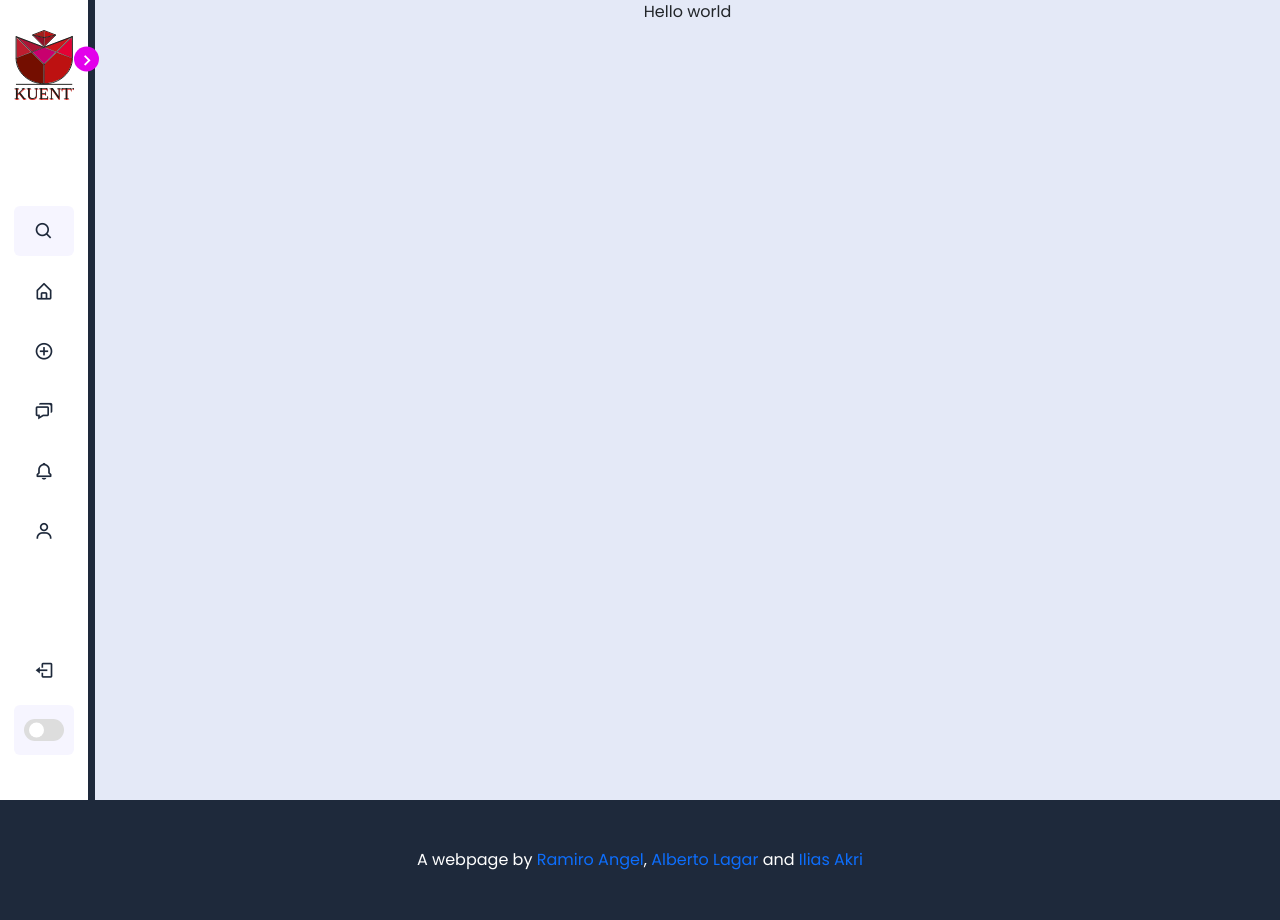
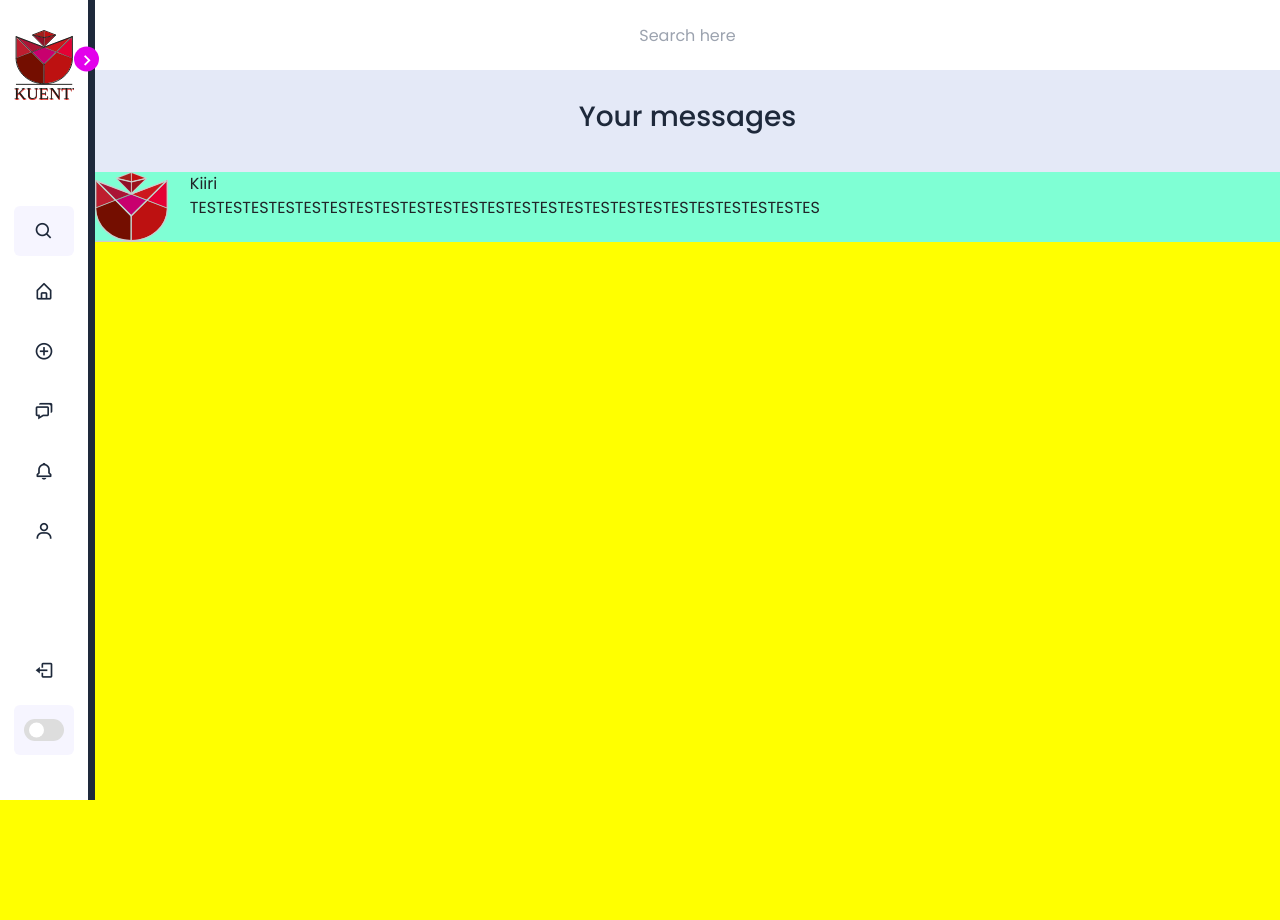
Before and after one commit to kiirisz/tfg, a PHP site: page /front-end/pages/messages.php in a window 1280 px wide. After the commit the page ends 800 px from the top, so only its background shows below. Run offline with PHP 8.4, Linux system fonts and the light colour scheme; some libraries are stand-ins or nearby versions.

Commit message:
small changes, working on messages

```diff
--- a/back-end/actions/messageController.php
+++ b/back-end/actions/messageController.php
@@ -1,2 +1,40 @@
 <?php
-include("../../back-end/db/db.php");
+$conexion = MySQLi_connect(
+    "localhost", //Server host name
+    "root", //Database username
+    "", //Database password
+    "Instagram" //Database name
+);
+//Check connection
+if (MySQLi_connect_errno()) {
+    echo "Failed to connect to MySQL: " . MySQLi_connect_error();
+}
+
+/**********/
+
+//Getting value of "search" variable from "script.js".
+if (isset($_POST['search'])) {
+    //Search box value assigning to $Name variable.
+       $Name = $_POST['search'];
+    //Search query.
+       $Query = "SELECT userName FROM users WHERE userName LIKE '%$Name%' LIMIT 5";
+    //Query execution
+       $ExecQuery = MySQLi_query($conexion, $Query);
+    //Creating unordered list to display result.
+       echo '<ul>';
+       //Fetching result from database.
+       while ($Result = MySQLi_fetch_array($ExecQuery)) {
+           ?>
+       <!-- Creating unordered list items.
+            Calling javascript function named as "fill" found in "script.js" file.
+            By passing fetched result as parameter. -->
+       <li onclick='fill("<?php echo $Result['userName']; ?>")'>
+       <a>
+       <!-- Assigning searched result in "Search box" in "search.php" file. -->
+           <?php echo $Result['userName']; ?>
+       </li></a>
+       <!-- Below php code is just for closing parenthesis. Don't be confused. -->
+       <?php
+    }}
+    ?>
+    </ul>
--- /dev/null
+++ b/front-end/css/messages.css
@@ -0,0 +1,40 @@
+article.header{
+    width: 100%;
+    height: 70px;
+    max-height: 100px;
+    margin-bottom: 30px;
+}
+article.header input{
+    width: 100%;
+    height: 70px;
+    max-height: 100px;
+    text-align: center;
+}
+
+article.main{
+    margin-top: 30px;
+    width: 100%;
+    background-color: yellow;
+    height: 100%;
+}
+article.main section{
+    display: block;
+    width: 100%;
+    background-color: aquamarine;
+    height: 100%;
+    max-height: 70px;
+}
+article.main section .left{
+    float: left;
+    width: 8%;
+    overflow: hidden;
+}
+article.main section .right{
+    float: right;
+    width: 92%;
+}
+article.main section .user_image img{
+    height: 100%;
+    max-height: 70px;
+    width: auto;
+}
--- a/front-end/dist/output.css
+++ b/front-end/dist/output.css
@@ -797,3 +797,8 @@ footer > a:hover{
   --tw-bg-opacity: 1;
   background-color: rgb(30 41 59 / var(--tw-bg-opacity));
 }
+
+/*********/
+label:hover, input:hover{
+  cursor: pointer;
+}
--- /dev/null
+++ b/front-end/js/script.js
@@ -0,0 +1,39 @@
+//Getting value from "messageController.php".
+function fill(Value) {
+    //Assigning value to "search" div in "search.php" file.
+    $('#search').val(Value);
+    //Hiding "display" div in "search.php" file.
+    $('#display').hide();
+ }
+ $(document).ready(function() {
+    //On pressing a key on "Search box" in "search.php" file. This function will be called.
+    $("#search").keyup(function() {
+        //Assigning search box value to javascript variable named as "name".
+        var name = $('#search').val();
+        //Validating, if "name" is empty.
+        if (name == "") {
+            //Assigning empty value to "display" div in "search.php" file.
+            $("#display").html("");
+        }
+        //If name is not empty.
+        else {
+            //AJAX is called.
+            $.ajax({
+                //AJAX type is "Post".
+                type: "POST",
+                //Data will be sent to "ajax.php".
+                url: "http://localhost/tfg/back-end/actions/messageController.php",
+                //Data, that will be sent to "ajax.php".
+                data: {
+                    //Assigning value of "name" into "search" variable.
+                    search: name
+                },
+                //If result found, this funtion will be called.
+                success: function(html) {
+                    //Assigning result to "display" div in "search.php" file.
+                    $("#display").html(html).show();
+                }
+            });
+        }
+    });
+ });
--- a/front-end/pages/messages.php
+++ b/front-end/pages/messages.php
@@ -4,8 +4,32 @@ include("../../back-end/actions/messageController.php");
 ?>
 
 <main class="home h-full bg-slate-200 w-full flex flex-col items-center">
-    Hello world
+    <article class="header">
+        <section>
+            <header class="text">
+                <input type="text" id="search" placeholder="Search here" />
+            </header>
+        </section>
+        <div>
+            <div id="display"></div>
+        </div>
+    </article>
+    <h3 class="text">Your messages</h3>
+    <article class="main">
+        <section>
+            <div class="left">
+                <div class='user_image'>
+                    <img src="../../img/basic_logo_dark.svg" alt="user image">
+                </div>
+            </div>
+            <div class="right">
+                <div class='user_name'>Kiiri</div>
+                <div class='user_message'>TESTESTESTESTESTESTESTESTESTESTESTESTESTESTESTESTESTESTESTESTESTESTESTES</div>
+            </div>
+        </section>
+    </article>
 </main>
+
 
 <?php
 include("../template/footer.php");?>
--- a/front-end/template/footer.php
+++ b/front-end/template/footer.php
@@ -1,5 +1,3 @@
-
-    </main>
 
     <footer class="bg-slate-800 text-white p-5 text-center">
         A webpage by
--- a/front-end/template/head.php
+++ b/front-end/template/head.php
@@ -13,7 +13,10 @@
     <link href='https://fonts.googleapis.com/css?family=Inter' rel='stylesheet'>
     <link rel="stylesheet" href="<?php echo $url;?>/front-end/dist/output.css">
     <link rel="stylesheet" href="<?php echo $url;?>/front-end/dist/mainCss.css">
+    <link rel="stylesheet" href="<?php echo $url;?>/front-end/css/messages.css">
     <link rel='stylesheet' href='https://unpkg.com/boxicons@2.1.1/css/boxicons.min.css'>
     <link rel="stylesheet" href="https://cdn.jsdelivr.net/npm/bootstrap@5.0.0-beta1/dist/css/bootstrap.min.css" />
     <script src="https://cdn.jsdelivr.net/npm/bootstrap@5.2.3/dist/js/bootstrap.bundle.min.js"></script>
+    <script type="text/javascript" src="https://ajax.googleapis.com/ajax/libs/jquery/1.8.2/jquery.min.js"></script>
+    <script type="text/javascript" src="<?php echo $url;?>/front-end/js/script.js"></script>
 </head>
--- a/front-end/template/header.php
+++ b/front-end/template/header.php
@@ -26,7 +26,7 @@
                     </li>
                     <ul class="menu-links">
                         <li class="navbar-link">
-                            <a href="<?php echo $url;?>">
+                            <a href="<?php echo $url;?>/input.php">
                                 <i class='bx bx-home-alt icon' ></i>
                                 <span class="text nav-text">Home</span>
                             </a>
```
